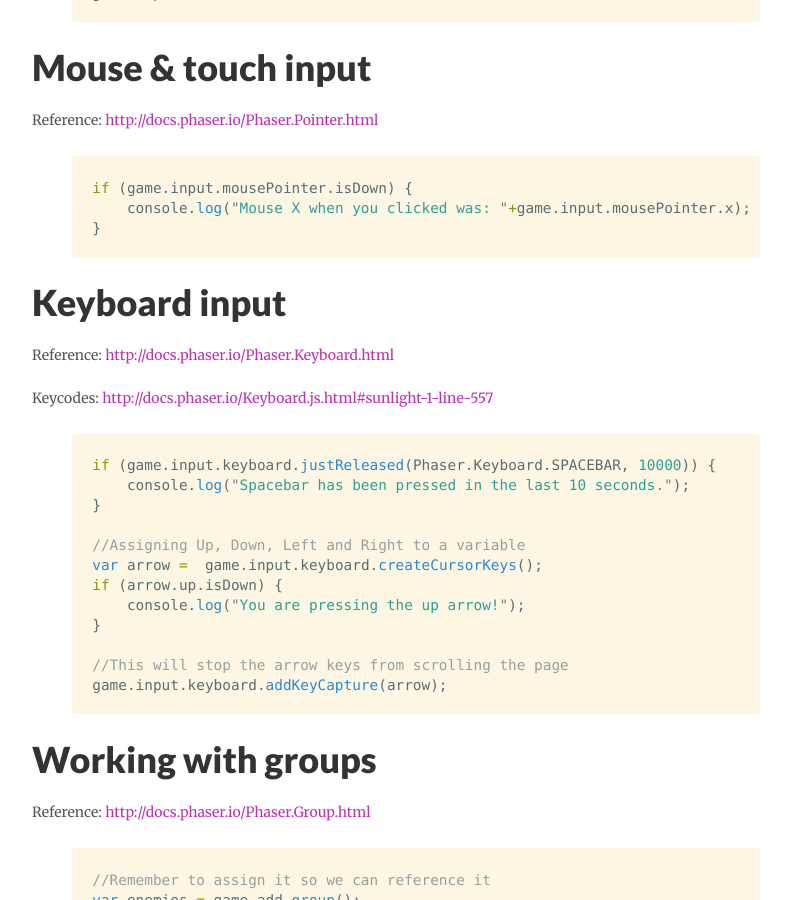
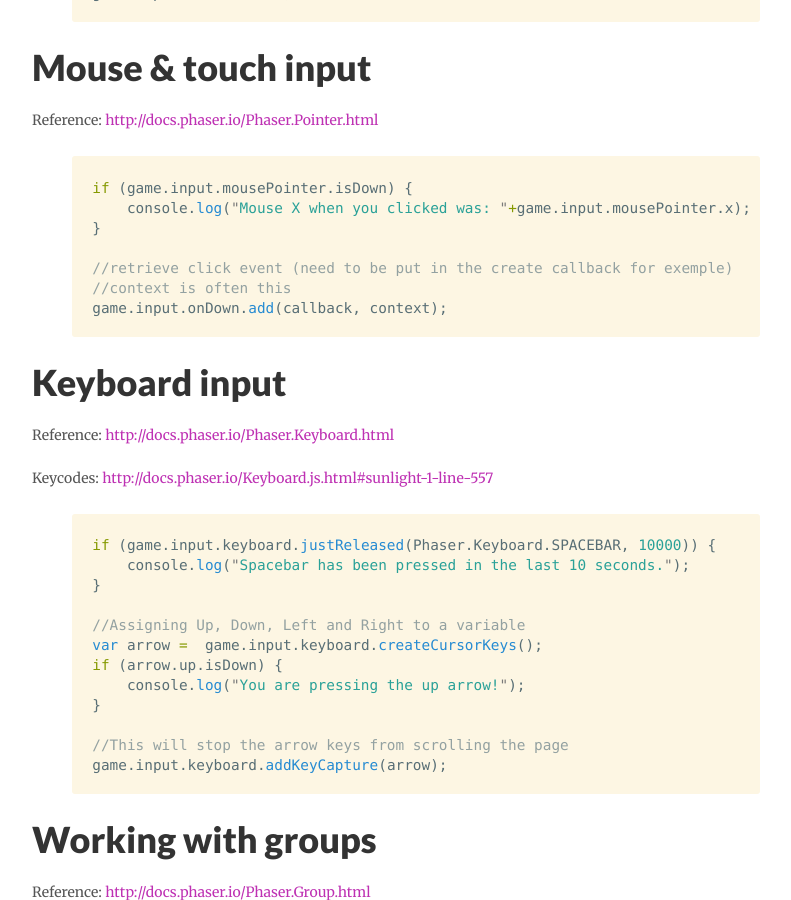
Before and after one commit to ThaisRobba/invrse, a Jekyll site: the page built from _posts/2014-10-17-phaser-cheatsheet.md, in a window 1280 px wide and 900 px high, scrolled down 7289 px. Shown: the whole window, without its empty margins (224-1015 px from the left). Built offline with Jekyll 4.4.1, drawn with Linux system fonts in a browser that asks for light colours; nearby versions of some CDN libraries; comment, search, counter and statistics services are not loaded.

Commit message:
Add a onDown input example

```diff
--- a/_posts/2014-10-17-phaser-cheatsheet.md
+++ b/_posts/2014-10-17-phaser-cheatsheet.md
@@ -335,6 +335,10 @@ game.input.circle = 66;
 if (game.input.mousePointer.isDown) {
     console.log("Mouse X when you clicked was: "+game.input.mousePointer.x);
 }
+
+//retrieve click event (need to be put in the create callback for exemple)
+//context is often this
+game.input.onDown.add(callback, context);
 {% endhighlight %}
 
 ###Keyboard input
```
